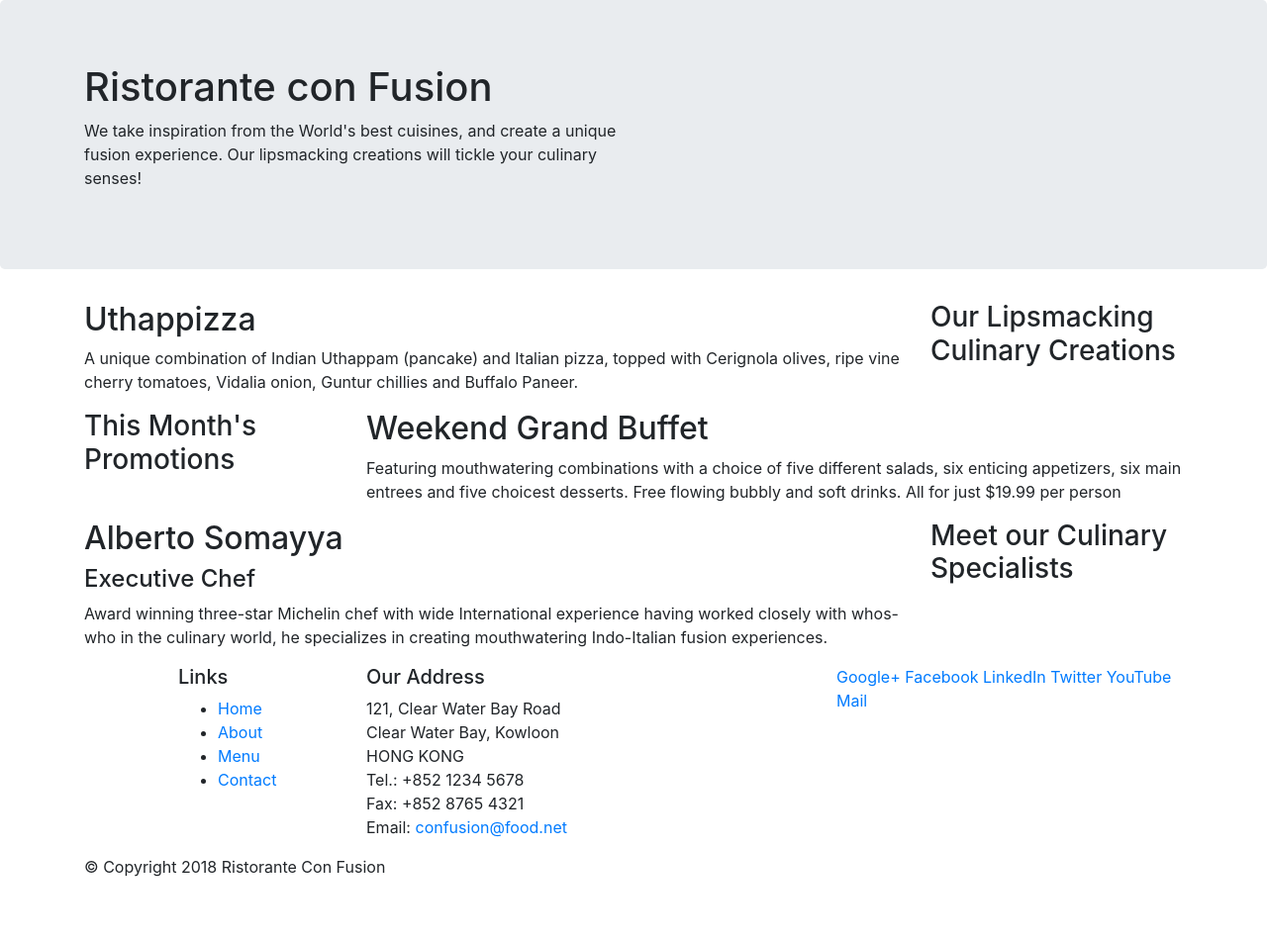
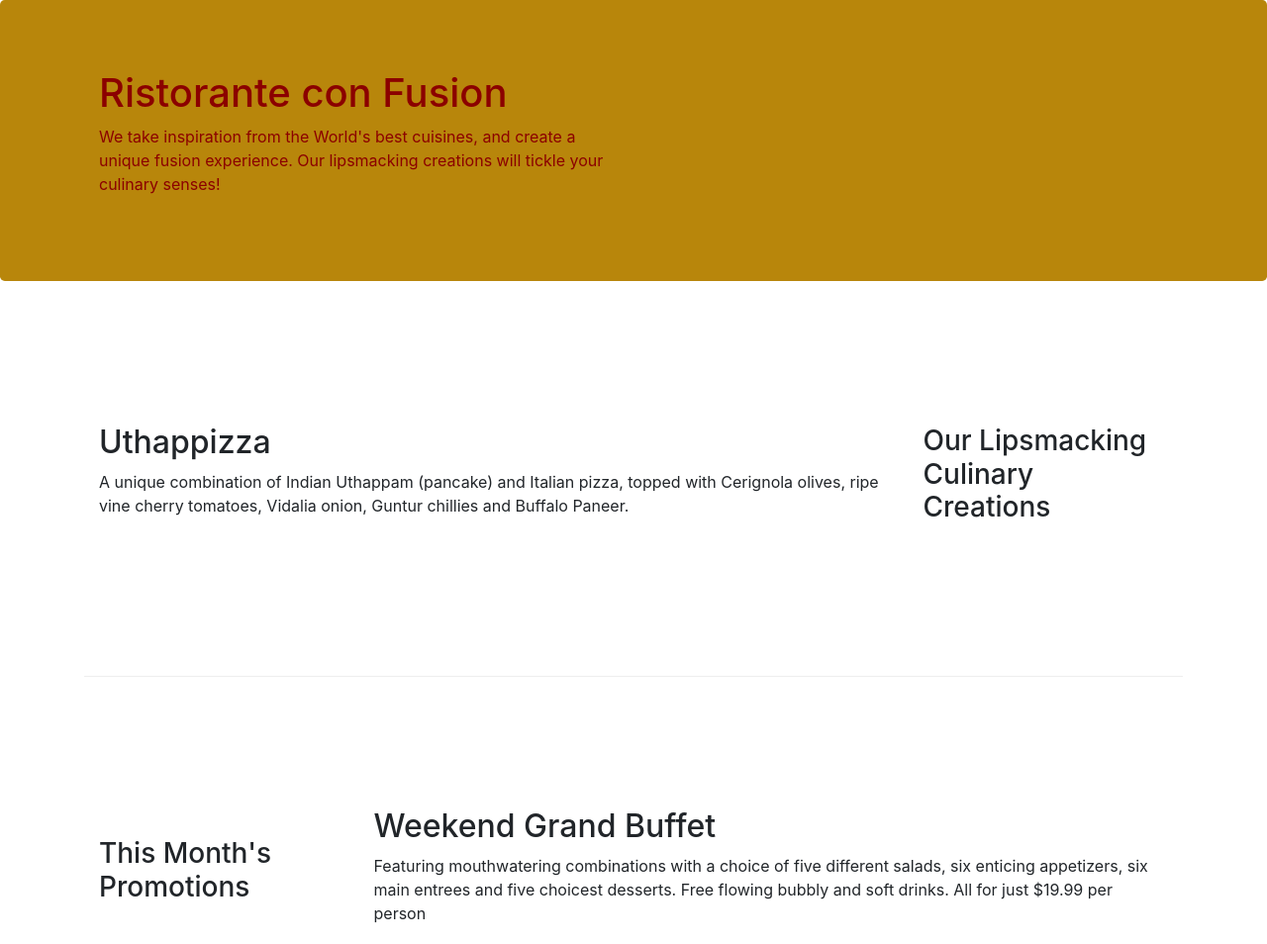
Before and after one commit to MayankKandpal/BootStrapExampkes, a website: page index.html in a window 1280 px wide. Shown: the top 954 px of the page at 99% size. Before the commit the page ends 904 px from the top, so only its background shows below. Drawn offline with nearby package versions, Linux system fonts and the light colour scheme.

Commit message:
bootstrap second commit

```diff
--- /dev/null
+++ b/css/style.css
@@ -0,0 +1,26 @@
+.row-header{
+    margin: 0px auto;
+    padding: 0px auto;
+}
+.row-content{
+    margin: 0px auto;
+    padding:50px 0px 50px 0px;
+    border-bottom: 1px ridge;
+    min-height: 400px;
+}
+.footer{
+    background-color: blueviolet;
+    margin: 0px auto;
+    padding: 2px 0px 2px 0px;
+}
+.jumbotron{
+    padding: 70px 30px 70px 30px;
+    margin: 0px auto;
+    background: darkgoldenrod;
+    color: darkred;
+}
+.address{
+    font-size: 80%;
+    margin: 0px;
+    color: floralwhite;
+}
--- a/index.html
+++ b/index.html
@@ -9,14 +9,15 @@
 
         <!-- Bootstrap CSS -->
         <link rel="stylesheet" href="node_modules/bootstrap/dist/css/bootstrap.min.css">
-    <title>Ristorante Con Fusion</title>
+        <link rel="stylesheet" href="css/style.css">
+  <title>Ristorante Con Fusion</title>
 </head>
 
 <body>
 
     <header class="jumbotron">
         <div class="container">
-            <div class="row">
+            <div class="row row-header">
                 <div class="col-12 col-sm-6">
                     <h1>Ristorante con Fusion</h1>
                     <p>We take inspiration from the World's best cuisines, and create a unique fusion experience. Our lipsmacking creations will tickle your culinary senses!</p>
@@ -28,7 +29,7 @@
     </header>
 
     <div class="container">
-        <div class="row">
+        <div class="row row-content align-items-center">
             <div class="col-12 col-sm-4 order-sm-last col-md-3">
                 <h3>Our Lipsmacking Culinary Creations</h3>
             </div>
@@ -39,7 +40,7 @@
         </div>
 
 
-        <div class="row">
+        <div class="row row-content align-items-center ">
             <div class="col-12 col-sm-4 col-md-3">
                 <h3>This Month's Promotions</h3>
             </div>
@@ -49,7 +50,7 @@
             </div>
         </div>
 
-        <div class="row">
+        <div class="row row-content align-items-center">
             <div class="col-12 col-sm-4 col-md-3 order-sm-last">
                 <h3>Meet our Culinary Specialists</h3>
             </div>
@@ -61,12 +62,12 @@
         </div>
     </div>
 
-    <footer>
+    <footer class="footer">
         <div class="container">
             <div class="row">
                 <div class="col-4 col-sm-2 offset-sm-1">
                     <h5>Links</h5>
-                    <ul>
+                    <ul class="list-unstyled">
                         <li><a href="#">Home</a></li>
                         <li><a href="#">About</a></li>
                         <li><a href="#">Menu</a></li>
@@ -85,7 +86,7 @@
 		           </address>
                 </div>
                 <div class="col-12 col-sm-4">
-                    <div>
+                    <div class="text-center">
                         <a href="http://google.com/+">Google+</a>
                         <a href="http://www.facebook.com/profile.php?id=">Facebook</a>
                         <a href="http://www.linkedin.com/in/">LinkedIn</a>
@@ -95,7 +96,7 @@
                     </div>
                 </div>
            </div>
-           <div class="row">
+           <div class="row justify-content-center">
                 <div class="col-auto">
                     <p>© Copyright 2018 Ristorante Con Fusion</p>
                 </div>
```
